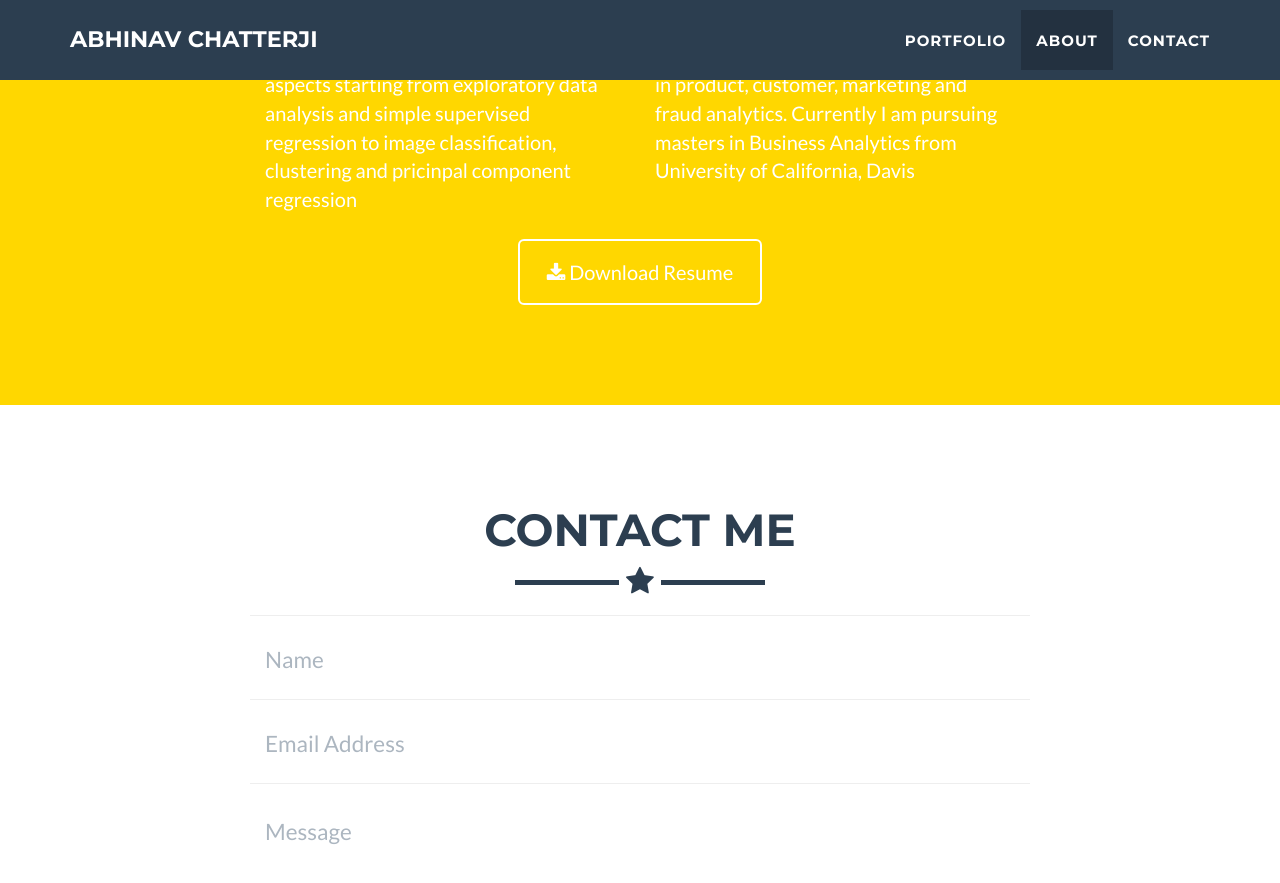
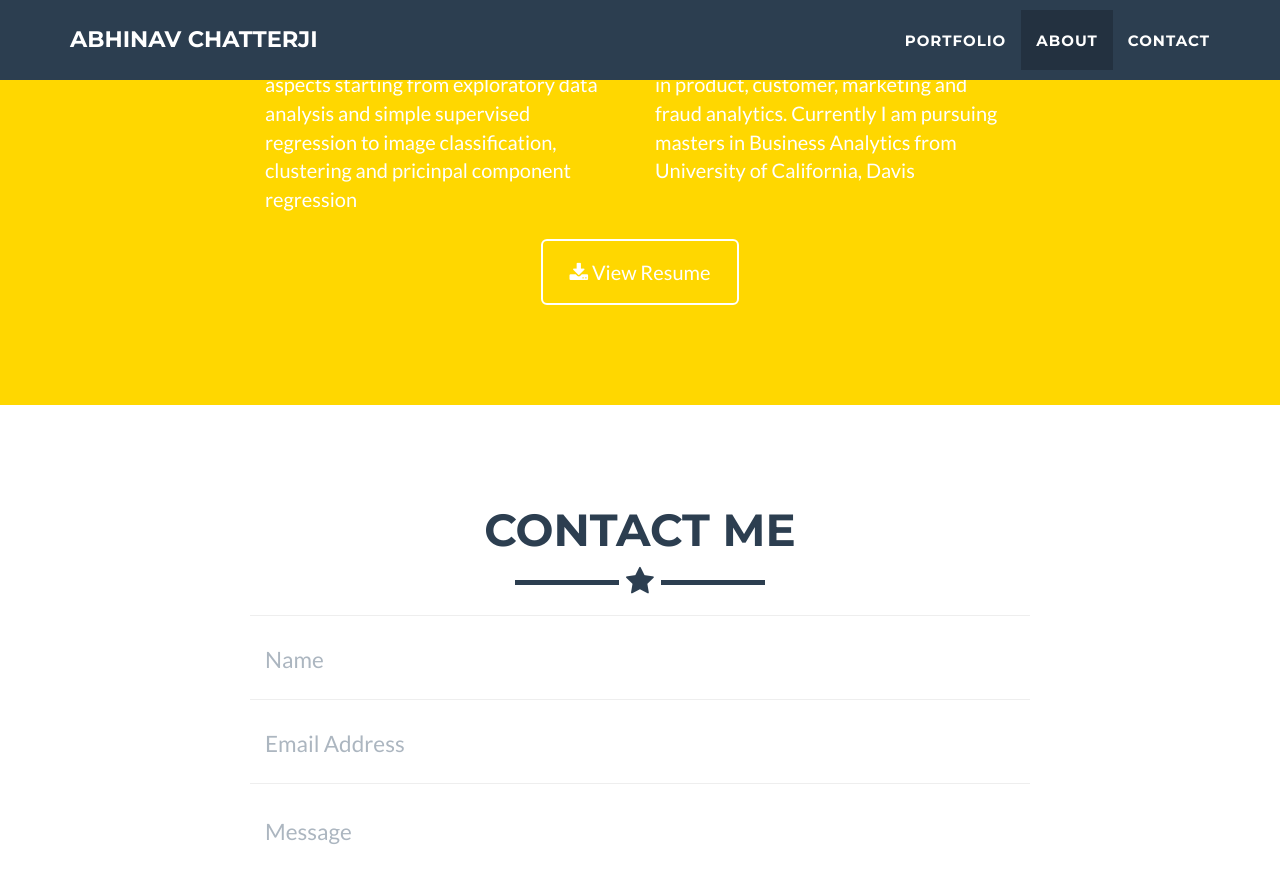
Before and after one commit to abhinav2912/abhinav2912.github.io, a Jekyll site: the page built from index.html, in a window 1280 px wide and 900 px high, scrolled down 1861 px. Shown: the top 883 px of the window. Built offline with Jekyll 4.4.1, drawn with Linux system fonts in a browser that asks for light colours.

Commit message:
new gith

```diff
--- a/_includes/about.html
+++ b/_includes/about.html
@@ -16,7 +16,7 @@
                 </div>
                 <div class="col-lg-8 col-lg-offset-2 text-center">
                     <a href="https://drive.google.com/open?id=1_qKCqpWe8KZhTfr5NK5uuvqxGtwfVLd4" class="btn btn-lg btn-outline">
-                        <i class="fa fa-download" download></i> Download Resume
+                        <i class="fa fa-download" download></i> View Resume
                     </a>
                 </div>
             </div>
```
